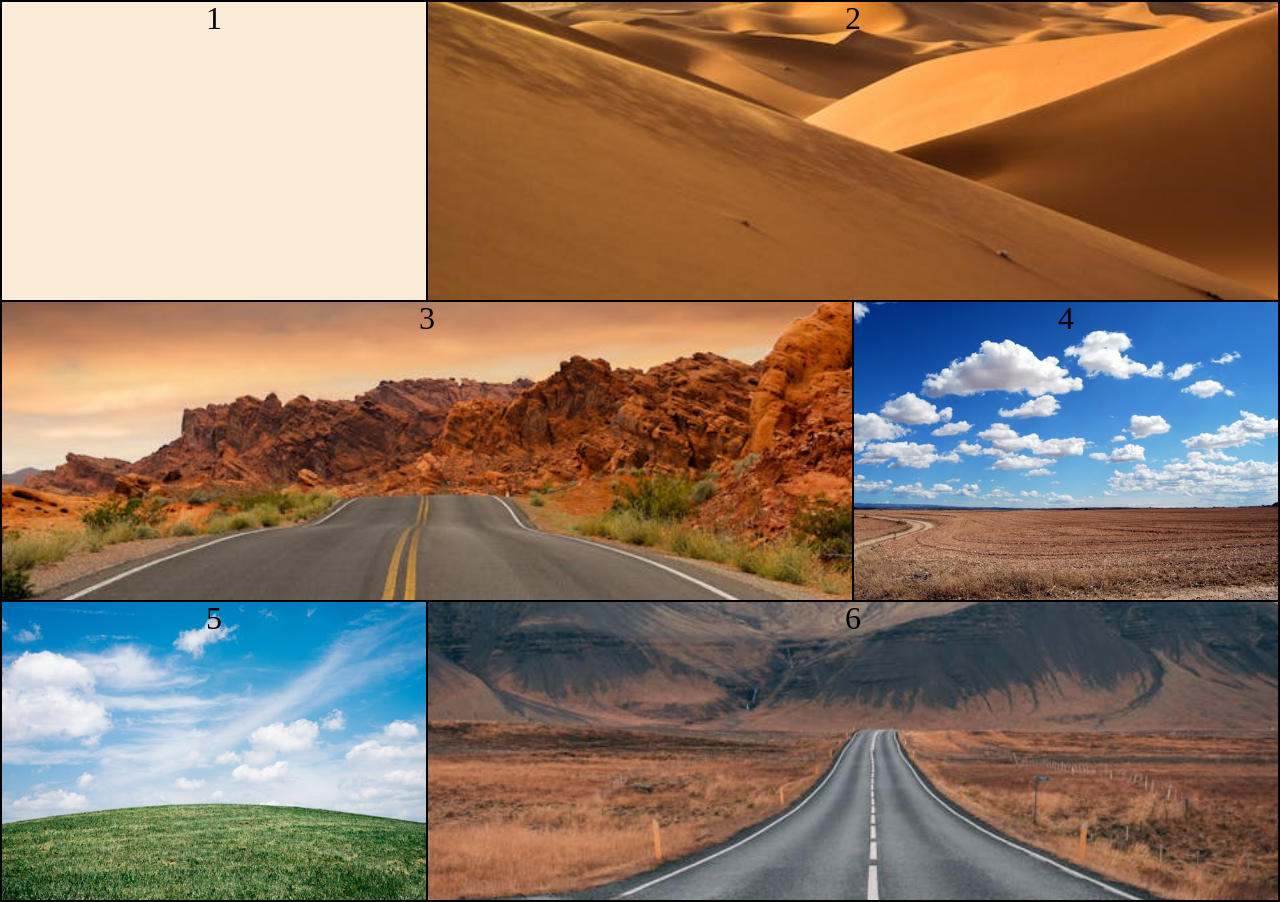
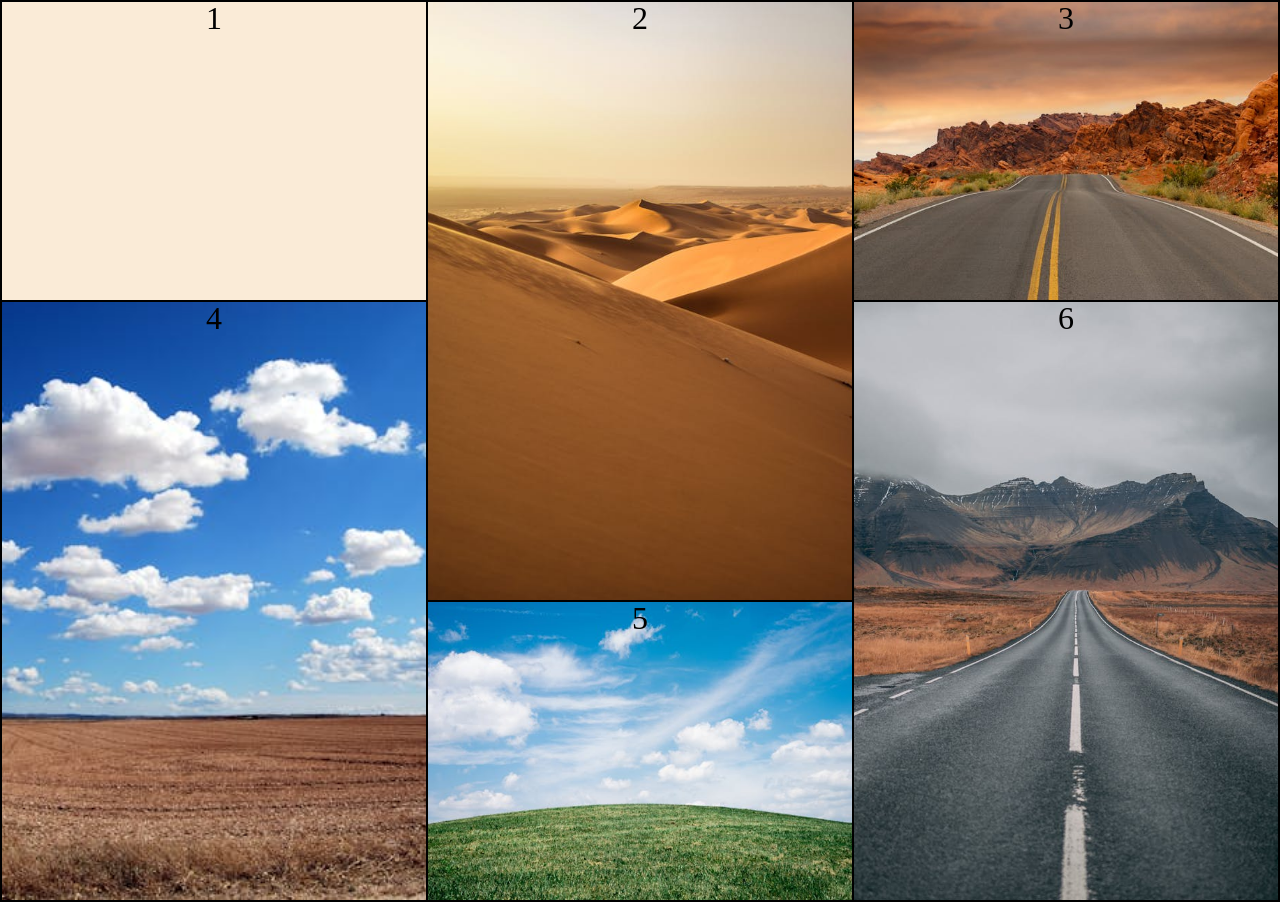
Before and after one commit to kate-miah/028, a plain HTML site: page index.html in a window 1280 px wide. Drawn offline with Linux system fonts and the light colour scheme.

Commit message:
template2

```diff
--- a/assets/style.css
+++ b/assets/style.css
@@ -34,7 +34,9 @@
     background-size: cover;
     background-position: center;
     grid-column-start: 2;
-    grid-column-end: 4;
+    grid-column-end: 3;
+    grid-row-start: 1;
+    grid-row-end: 3;
 
 }
 
@@ -42,14 +44,16 @@
     background-image: url(./pexels-pixabay-163848.jpg);
     background-size: cover;
     background-position: center;
-    grid-column-start: 1;
-    grid-column-end: 3;
+
+
 }
 
 .four {
     background-image: url(./pexels-pixabay-46160.jpg);
     background-size: cover;
     background-position: center;
+    grid-row-start: 2;
+    grid-row-end: 4;
     /* grid-column: 1 / 3;
     grid-row: 4 / 6; */
     /* grid-area: grid-row-start / grid-column-start / grid-row-end / grid-column-end; */
@@ -68,7 +72,9 @@
     background-image: url(./pexels-sebastian-palomino-933481-1955134.jpg);
     background-size: cover;
     background-position: center;
-    grid-column-start: 2;
+    grid-row-start: 2;
+    grid-row-end: 4;
+    grid-column-start: 3;
     grid-column-end: 4;
 }
 
```
